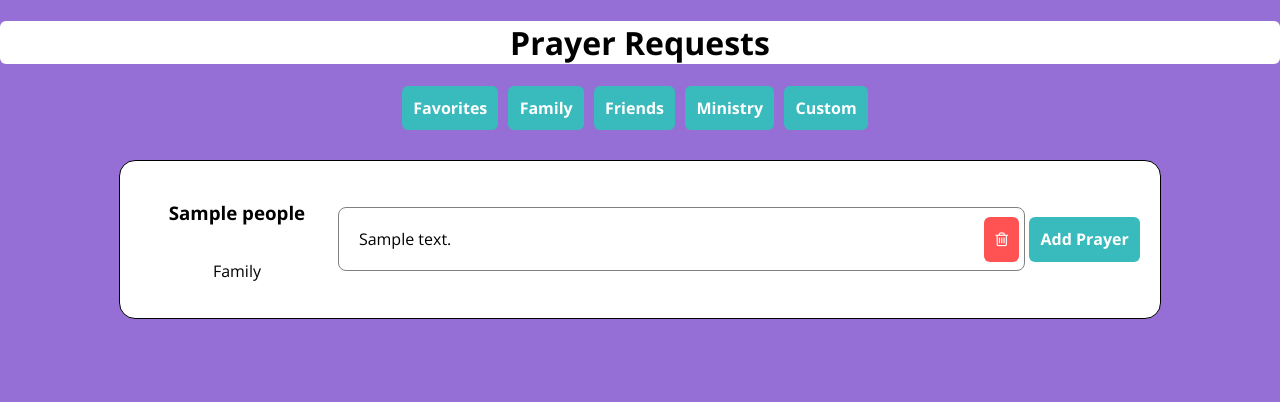
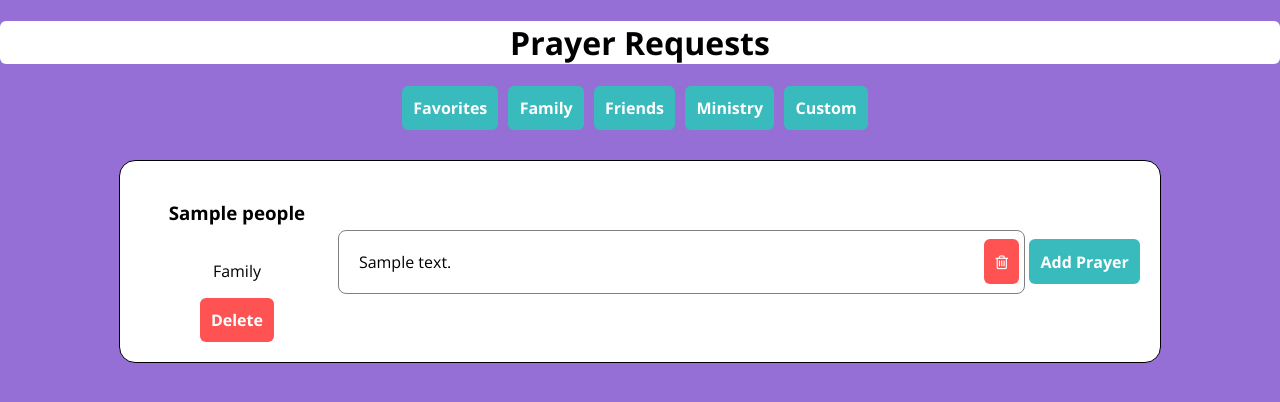
Before and after one commit to ijeoma-arisa/iPRAY-4U-app, a Flask app: page /prayer-requests in a window 1280 px wide. Shown: the part 102-504 px from the top of the page. Run offline with Flask 3, Linux system fonts and the light colour scheme; data comes from the database, SQL or seed files in the repository; tables that the repository leaves empty hold one stand-in row (values such as "Sample post").

Commit message:
Refactored name of prayer request cards into person cards. Added Delete person function:

```diff
--- a/static/css/components.css
+++ b/static/css/components.css
@@ -167,14 +167,14 @@ textarea {
   justify-content: center;
 }
 
-.prayer-request-cards {
+.person-cards {
   display: flex;
   flex-direction: column;
   justify-content: center;
   color: black;
 }
 
-.prayer-request-card {
+.person-card {
   display: flex;
   align-items: center;
   background-color: white;
@@ -226,10 +226,12 @@ textarea {
   justify-content: center;
 }
 
+.delete-person-button,
 .delete-prayer-button {
   background-color: var(--main-red);
 }
 
+.delete-person-button:hover,
 .delete-prayer-button:hover {
   background-color: var(--darker-red);
 }
--- a/static/js/prayer-requests.js
+++ b/static/js/prayer-requests.js
@@ -1,4 +1,4 @@
-import {initPrayerRequestModal} from './index.js';
+import { initPrayerRequestModal } from './index.js';
 
 function displayTime(){
   const today = new Date();
@@ -42,7 +42,7 @@ async function loadPrayers(person_id) {
   return prayersHTML;
 }
 
-async function renderPrayerRequests() {
+async function renderPersonCards() {
   const response = await fetch("/people");
   const persons = await response.json();
 
@@ -52,10 +52,11 @@ async function renderPrayerRequests() {
     const prayersHTML = await loadPrayers(person.id);
 
     personHTML += `
-        <div class="prayer-request-card" data-person-id=${person.id}>
+        <div class="person-card" data-person-id=${person.id}>
           <div class="person-info-section">
             <h3>${person.name}</h3>
             <p>${person.relationship}</p>
+            <button class="btn delete-person-button">Delete</button>
           </div>
           <div class="prayer-cards-section">
             ${prayersHTML}
@@ -70,29 +71,34 @@ async function renderPrayerRequests() {
         </div>`;
   }
 
-  document.querySelector('.prayer-request-cards')
+  document.querySelector('.person-cards')
     .innerHTML = personHTML;
 }
 
 function initPrayerEventListeners() {
-  const prayerRequestCards = document.querySelector('.prayer-request-cards');
+  const personCards = document.querySelector('.person-cards');
 
-  prayerRequestCards.addEventListener('click', async (event) => {
-  const prayerRequestCard = event.target.closest('.prayer-request-card');
-  const prayerCard = event.target.closest('.prayer-card');
+  personCards.addEventListener('click', async (event) => {
+    const personCard = event.target.closest('.person-card');
+    const prayerCard = event.target.closest('.prayer-card');
 
-  if (!prayerRequestCard && !prayerCard) return;
+    if (!personCard && !prayerCard) return;
 
-  const personId = prayerRequestCard.dataset.personId;
-  const prayerId = prayerCard.dataset.id;
+    const personId = personCard.dataset.personId;
+    const personRoute = `/people/${personId}`;
 
-  const personRoute = `/people/${personId}`;
-  const prayerRoute = `${personRoute}/prayers/${prayerId}`;
+    if (event.target.classList.contains('delete-prayer-button')){
+      const prayerId = prayerCard.dataset.id;
+      const prayerRoute = `${personRoute}/prayers/${prayerId}`;
 
-  if (event.target.classList.contains('delete-prayer-button')){
-    await fetch(prayerRoute, {method: "DELETE"});
-    prayerCard.remove();
-  }
+      await fetch(prayerRoute, {method: "DELETE"});
+      prayerCard.remove();
+    }
+    if (event.target.classList.contains('delete-person-button')){
+      await fetch(personRoute, {method: "DELETE"});
+      personCard.remove();
+
+    }
   });
 }
 
@@ -104,7 +110,7 @@ async function initPage(){
   initPrayerEventListeners();
 
   renderRelationshipButtons();
-  renderPrayerRequests();
+  renderPersonCards();
 
 }
 
--- a/templates/prayer-requests.html
+++ b/templates/prayer-requests.html
@@ -44,7 +44,7 @@
         <div class="relationships-row relationships-row-js"></div>
       </div>
 
-      <div class="prayer-request-cards"></div>
+      <div class="person-cards"></div>
       <dialog class="modal add-prayer-request-modal-js"></dialog>
       <dialog class="modal delete-person-modal-js"></dialog>
     </div>
```
